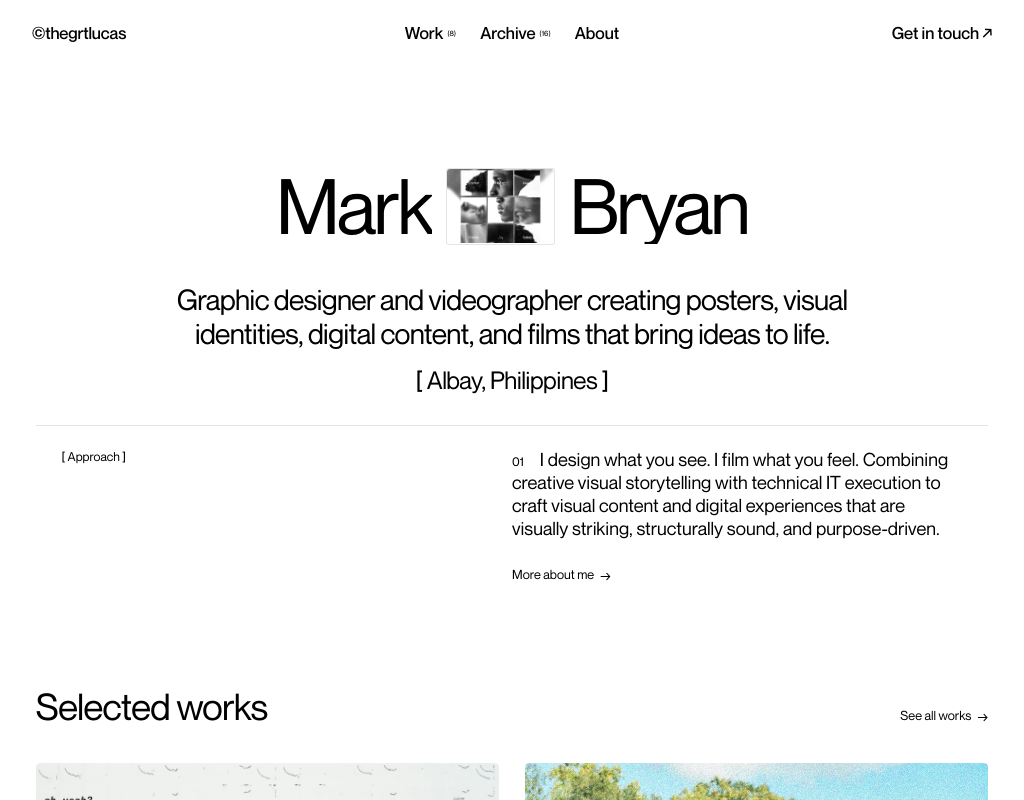
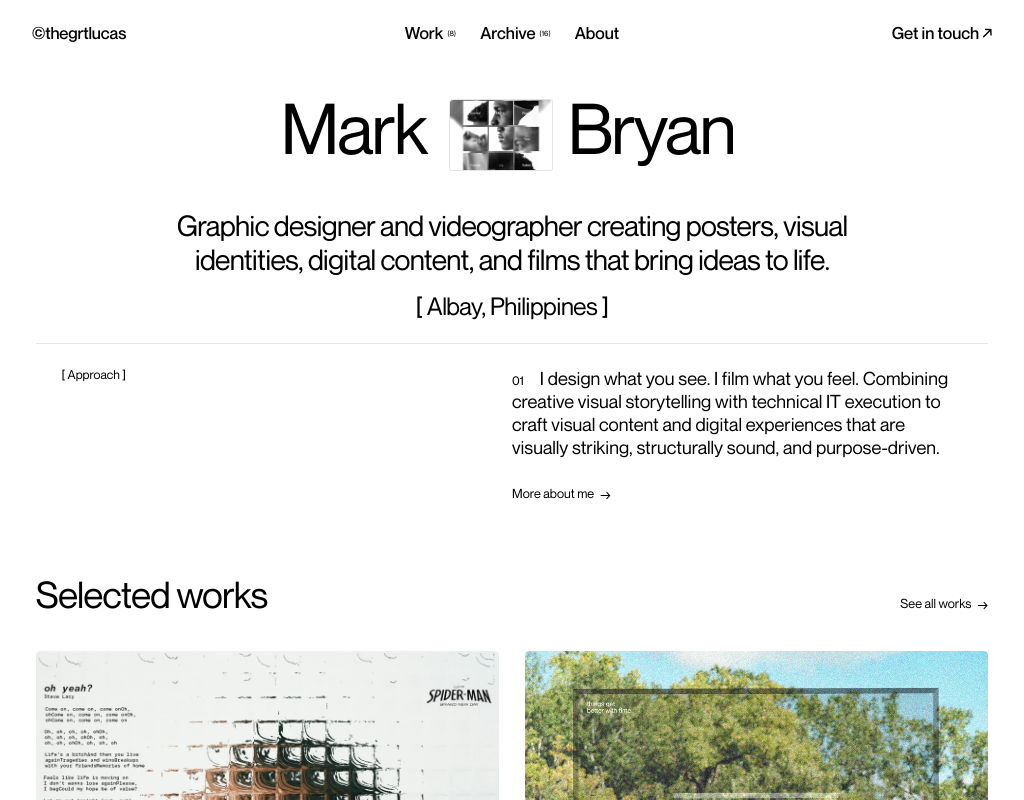
Before and after one commit to thegrtlucasaur/my-portfolio, a website built with Vite: page index.html in a window 1024 px wide. Shown: the top 800 px of the page. Built offline with nearby package versions, Linux system fonts and the light colour scheme; files whose address does not match are found by name.

Commit message:
Fix Home hero spacing and text clipping

```diff
--- a/src/css/style.css
+++ b/src/css/style.css
@@ -1015,13 +1015,13 @@ button:hover .link-line::before,
   display: flex;
   flex-direction: column;
   align-items: center;
-  /* More whitespace placed ABOVE hero, controlled editorial space below */
-  padding-top: clamp(8.5rem, 18vw, 22rem);
-  padding-bottom: clamp(4.5rem, 8vw, 10rem);
+  /* Controlled whitespace above hero (more space above hero, less below) */
+  padding-top: clamp(6.5rem, 9.5vw, 9.5rem);
+  padding-bottom: clamp(3rem, 4.5vw, 5rem);
   padding-left: 2.5vw;
   padding-right: 2.5vw;
   /* Small controlled gap between hero headline and introductory section */
-  gap: clamp(1.8rem, 3.2vw, 3.8rem);
+  gap: clamp(1.4rem, 2.4vw, 2.8rem);
   width: 100%;
   overflow-x: clip;
 }
@@ -1040,10 +1040,10 @@ button:hover .link-line::before,
 
 .home-title-display {
   font-family: var(--font-primary);
-  font-size: clamp(3rem, 10.2vw, 12rem);
-  line-height: 0.94;
-  font-weight: 400;
-  letter-spacing: -0.035em;
+  font-size: clamp(2.8rem, 9.6vw, 11.5rem);
+  line-height: 1;
+  font-weight: 400;
+  letter-spacing: -0.03em;
   color: var(--color-text);
   display: inline-flex;
   align-items: center;
@@ -1054,13 +1054,17 @@ button:hover .link-line::before,
   white-space: nowrap;
   perspective: 25vw;
   position: relative;
+  overflow: visible;
 }
 
 .home-title-box {
   display: inline-flex;
-  align-items: center;
+  align-items: baseline;
   overflow: hidden;
-  line-height: inherit;
+  line-height: 1.05;
+  padding-right: 0.08em;
+  padding-bottom: 0.25em;
+  margin-bottom: -0.25em;
   position: relative;
   z-index: 2;
 }
@@ -1068,6 +1072,8 @@ button:hover .link-line::before,
 .home-title-word {
   display: inline-block;
   line-height: inherit;
+  padding-right: 0.04em;
+  padding-bottom: 0.2em;
 }
 
 /* STAGE 1: Shift "Mark" and "Bryan" towards center so the image is hidden and the text reads "Mark Bryan" */
@@ -1083,11 +1089,13 @@ html.has-motion .home-title-box-2 {
 html.has-motion .home-title-box-1.is-animated {
   transform: translateX(0);
   transition: transform 1.2s cubic-bezier(0.66, 0, 0.23, 1);
+  overflow: visible;
 }
 
 html.has-motion .home-title-box-2.is-animated {
   transform: translateX(0);
   transition: transform 1.2s cubic-bezier(0.66, 0, 0.23, 1);
+  overflow: visible;
 }
 
 .home-title-image-box {
@@ -1239,11 +1247,11 @@ html.has-motion .home-title-image-box.is-animated {
   }
 
   .home-hero {
-    padding-top: clamp(7rem, 16vw, 15rem);
-    padding-bottom: clamp(3.5rem, 6.5vw, 6.5rem);
+    padding-top: clamp(4.5rem, 8.5vw, 6.5rem);
+    padding-bottom: clamp(2rem, 3.5vw, 3.5rem);
     padding-left: 2.5vw;
     padding-right: 2.5vw;
-    gap: clamp(1.5rem, 2.5vw, 2.8rem);
+    gap: clamp(1rem, 1.8vw, 2rem);
   }
 
   .home-hero-display-wrap {
@@ -1251,20 +1259,21 @@ html.has-motion .home-title-image-box.is-animated {
   }
 
   .home-title-display {
-    font-size: clamp(2.5rem, 9.2vw, 4.8rem);
-    line-height: 0.98;
+    font-size: clamp(2.4rem, 8.8vw, 4.4rem);
+    line-height: 1;
+    letter-spacing: -0.025em;
     gap: 1.4vw;
     white-space: nowrap;
   }
 
   .home-title-image-box {
-    width: clamp(4.2rem, 12vw, 6.8rem);
-    height: clamp(3rem, 8.5vw, 4.8rem);
+    width: clamp(4rem, 11.5vw, 6.5rem);
+    height: clamp(2.8rem, 8.2vw, 4.5rem);
     margin: 0;
   }
 
   :root {
-    --hero-title-shift: clamp(2.2rem, 6.2vw, 3.8rem);
+    --hero-title-shift: clamp(2rem, 5.8vw, 3.5rem);
   }
 
   .home-hero-desc-wrapper {
@@ -1306,11 +1315,11 @@ html.has-motion .home-title-image-box.is-animated {
   }
 
   .home-hero {
-    padding-top: clamp(7rem, 25vw, 11rem);
-    padding-bottom: clamp(3.5rem, 10vw, 5rem);
+    padding-top: clamp(4.8rem, 13vw, 6.5rem);
+    padding-bottom: clamp(2rem, 5vw, 3rem);
     padding-left: 4vw;
     padding-right: 4vw;
-    gap: clamp(1.4rem, 4.5vw, 2.2rem);
+    gap: clamp(0.9rem, 2.5vw, 1.4rem);
   }
 
   .home-hero-display-wrap {
@@ -1318,8 +1327,9 @@ html.has-motion .home-title-image-box.is-animated {
   }
 
   .home-title-display {
-    font-size: clamp(1.8rem, 8.6vw, 3.2rem);
+    font-size: clamp(1.75rem, 8.2vw, 2.9rem);
     line-height: 1.04;
+    letter-spacing: -0.025em;
     flex-wrap: nowrap;
     justify-content: center;
     gap: clamp(0.35rem, 1.2vw, 0.8rem);
@@ -1327,13 +1337,13 @@ html.has-motion .home-title-image-box.is-animated {
   }
 
   .home-title-image-box {
-    width: clamp(3.2rem, 13vw, 4.6rem);
-    height: clamp(2.2rem, 9.2vw, 3.2rem);
+    width: clamp(3rem, 12vw, 4.4rem);
+    height: clamp(2rem, 8.5vw, 3rem);
     margin: 0;
   }
 
   :root {
-    --hero-title-shift: clamp(1.5rem, 6.8vw, 2.4rem);
+    --hero-title-shift: clamp(1.4rem, 6.2vw, 2.2rem);
   }
 
   .home-hero-desc-wrapper {
```
